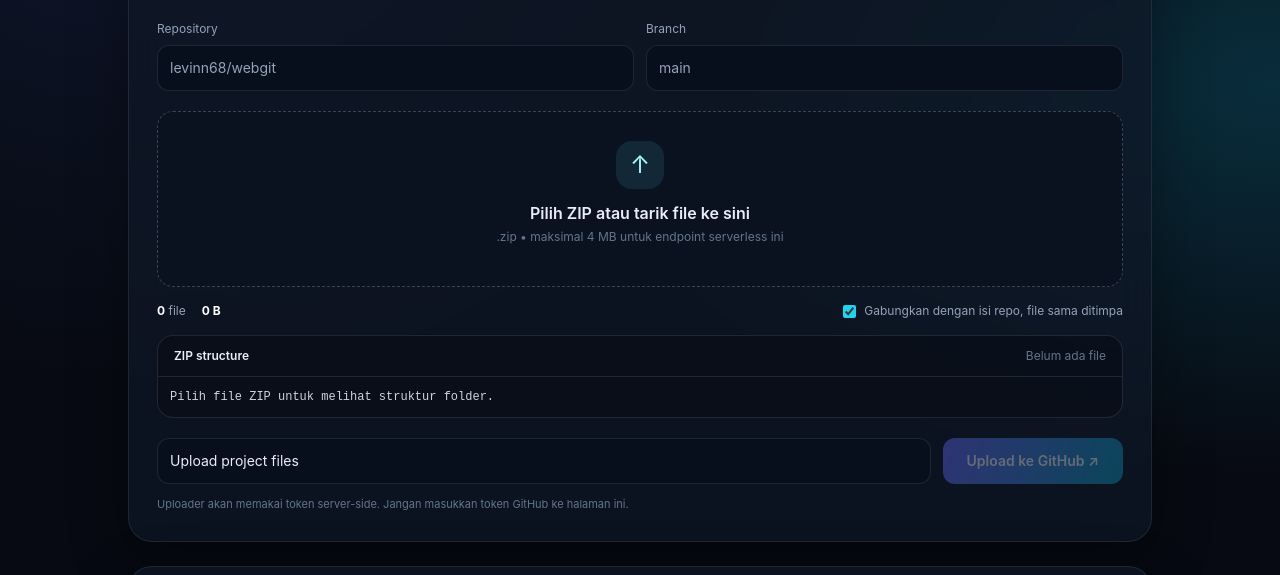
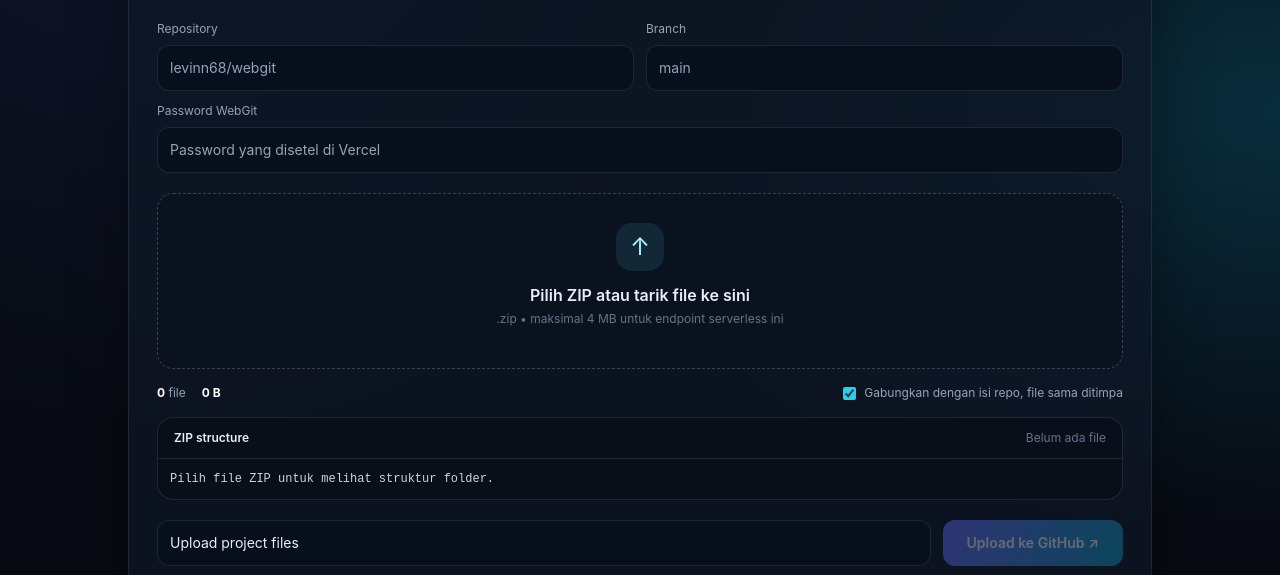
Before and after one commit to levinn68/webgit, a website: page public/index.html in a window 1280 px wide. Shown: the part 224-799 px from the top of the page. Drawn offline with nearby package versions, Linux system fonts and the light colour scheme.

Commit message:
Restore WebGit password input and header

```diff
--- a/public/index.html
+++ b/public/index.html
@@ -8,12 +8,12 @@
 <div class="max-w-5xl mx-auto space-y-6">
 <header class="flex items-center justify-between gap-3"><div class="flex items-center gap-3"><div class="w-11 h-11 rounded-2xl btn grid place-items-center text-xl font-bold">W</div><div><div class="text-xl font-bold tracking-tight">WebGit <span class="text-cyan-300">Uploader</span></div><div class="text-xs text-slate-400">ZIP → GitHub repository</div></div></div><a class="text-xs text-slate-400 hover:text-white" href="https://github.com/levinn68/webgit" target="_blank">GitHub ↗</a></header>
 <section class="glass rounded-3xl p-5 sm:p-7"><div class="flex items-start justify-between gap-3"><div><div class="text-sm text-cyan-300 font-semibold">DEPLOY WORKSPACE</div><h1 class="text-2xl sm:text-3xl font-bold mt-2">Upload folder ZIP ke GitHub.</h1><p class="text-sm text-slate-400 mt-2">Ekstrak otomatis, cek struktur, lalu simpan sebagai satu commit.</p></div><div class="hidden sm:block rounded-2xl border border-cyan-300/20 bg-cyan-300/10 px-3 py-2 text-xs text-cyan-200">● Ready</div></div>
-<div class="grid sm:grid-cols-2 gap-3 mt-6"><label class="text-xs text-slate-400">Repository <input id="repo" class="mt-2 w-full rounded-xl px-3 py-3 text-sm" placeholder="owner/repository" value="levinn68/webgit"></label><label class="text-xs text-slate-400">Branch <input id="branch" class="mt-2 w-full rounded-xl px-3 py-3 text-sm" value="main"></label></div>
+<div class="grid sm:grid-cols-2 gap-3 mt-6"><label class="text-xs text-slate-400">Repository <input id="repo" class="mt-2 w-full rounded-xl px-3 py-3 text-sm" placeholder="owner/repository" value="levinn68/webgit"></label><label class="text-xs text-slate-400">Branch <input id="branch" class="mt-2 w-full rounded-xl px-3 py-3 text-sm" value="main"></label><label class="text-xs text-slate-400 sm:col-span-2">Password WebGit <input id="deployKey" type="password" autocomplete="current-password" class="mt-2 w-full rounded-xl px-3 py-3 text-sm" placeholder="Password yang disetel di Vercel"></label></div>
 <label id="drop" class="drop rounded-2xl mt-5 min-h-44 flex flex-col items-center justify-center text-center p-5 cursor-pointer"><input id="zip" type="file" accept=".zip" class="hidden"><div class="w-12 h-12 rounded-2xl bg-cyan-300/10 text-cyan-200 grid place-items-center text-2xl">↑</div><div class="font-semibold mt-3">Pilih ZIP atau tarik file ke sini</div><div class="text-xs text-slate-500 mt-1">.zip • maksimal 4 MB untuk endpoint serverless ini</div><div id="filename" class="text-xs text-cyan-200 mt-3"></div></label>
 <div class="flex flex-wrap items-center justify-between gap-2 mt-4"><div class="flex gap-4 text-xs text-slate-400"><span><b id="count" class="text-white">0</b> file</span><span><b id="size" class="text-white">0 B</b></span></div><label class="flex items-center gap-2 text-xs text-slate-400"><input id="overwrite" type="checkbox" checked class="accent-cyan-400"> Gabungkan dengan isi repo, file sama ditimpa</label></div>
 <div class="mt-4 rounded-2xl bg-black/25 border border-white/10 overflow-hidden"><div class="px-4 py-3 border-b border-white/10 flex justify-between text-xs"><span class="font-semibold">ZIP structure</span><span id="status" class="text-slate-500">Belum ada file</span></div><div id="tree" class="p-3 max-h-64 overflow-auto text-xs mono text-slate-300">Pilih file ZIP untuk melihat struktur folder.</div></div>
 <div class="grid sm:grid-cols-[1fr_auto] gap-3 mt-5"><input id="message" class="rounded-xl px-3 py-3 text-sm" value="Upload project files" aria-label="Commit message"><button id="upload" class="btn rounded-xl px-6 py-3 font-semibold text-sm disabled:opacity-40" disabled>Upload ke GitHub ↗</button></div>
-<p class="text-[11px] text-slate-500 mt-3">Uploader akan memakai token server-side. Jangan masukkan token GitHub ke halaman ini.</p></section>
+<p class="text-[11px] text-slate-500 mt-3">Password WebGit diverifikasi oleh server. Token GitHub tetap tersimpan aman di server.</p></section>
 <section class="glass rounded-3xl p-5"><div class="flex justify-between items-center"><h2 class="font-semibold">Activity</h2><span id="badge" class="text-xs text-slate-500">Idle</span></div><div class="h-1.5 bg-white/10 rounded-full mt-4 overflow-hidden"><div id="bar" class="h-full bg-cyan-400 w-0 transition-all"></div></div><pre id="log" class="mono text-xs text-slate-400 whitespace-pre-wrap mt-4 min-h-16">Ready. Pilih ZIP untuk mulai.</pre></section>
 <footer class="text-center text-xs text-slate-600">WebGit • Secure server-side GitHub API</footer></div>
 <script>
@@ -26,5 +26,5 @@ $('zip').addEventListener('change',e=>inspect(e.target.files[0]).catch(e=>log('E
 $('drop').addEventListener('dragover',e=>{e.preventDefault();$('drop').classList.add('drag')});$('drop').addEventListener('dragleave',()=>$('drop').classList.remove('drag'));$('drop').addEventListener('drop',e=>{e.preventDefault();$('drop').classList.remove('drag');inspect(e.dataTransfer.files[0]).catch(e=>log('ERROR: '+e.message))});
 $('upload').onclick=async()=>{try{if(!selected)throw Error('Pilih ZIP dahulu');const repo=$('repo').value.trim(),branch=$('branch').value.trim(),message=$('message').value.trim();if(!/^[A-Za-z0-9_.-]+\/[A-Za-z0-9_.-]+$/.test(repo))throw Error('Repo harus format owner/name');if(!/^[A-Za-z0-9._/-]+$/.test(branch)||branch.includes('..'))throw Error('Nama branch tidak valid');if(!message)throw Error('Commit message wajib diisi');
 $('upload').disabled=true;$('log').textContent='Starting upload…';progress(12,'Uploading');const fd=new FormData();fd.append('zip',selected,selected.name);fd.append('message',message);fd.append('overwrite',$('overwrite').checked?'true':'false');
-const res=await fetch('/api/upload?repo='+encodeURIComponent(repo)+'&branch='+encodeURIComponent(branch),{method:'POST',body:fd});progress(88,'Committing');const data=await res.json();if(!res.ok||!data.ok)throw Error(data.error||'Upload gagal');progress(100,'Success');log('✓ Commit berhasil');log('Repository: '+data.owner+'/'+data.repo);log('Branch: '+data.branch);log('Files: '+data.files);log('Commit: '+data.commit);log('https://github.com/'+data.owner+'/'+data.repo+'/tree/'+encodeURIComponent(data.branch));}catch(e){progress(0,'Failed');log('ERROR: '+e.message)}finally{$('upload').disabled=!selected}};
+const deployKey=$('deployKey').value.trim();if(!deployKey)throw Error('Masukkan password WebGit');const res=await fetch('/api/upload?repo='+encodeURIComponent(repo)+'&branch='+encodeURIComponent(branch),{method:'POST',headers:{'x-deploy-key':deployKey},body:fd});progress(88,'Committing');const data=await res.json();if(!res.ok||!data.ok)throw Error(data.error||'Upload gagal');progress(100,'Success');log('✓ Commit berhasil');log('Repository: '+data.owner+'/'+data.repo);log('Branch: '+data.branch);log('Files: '+data.files);log('Commit: '+data.commit);log('https://github.com/'+data.owner+'/'+data.repo+'/tree/'+encodeURIComponent(data.branch));}catch(e){progress(0,'Failed');log('ERROR: '+e.message)}finally{$('upload').disabled=!selected}};
 </script></body></html>
```
